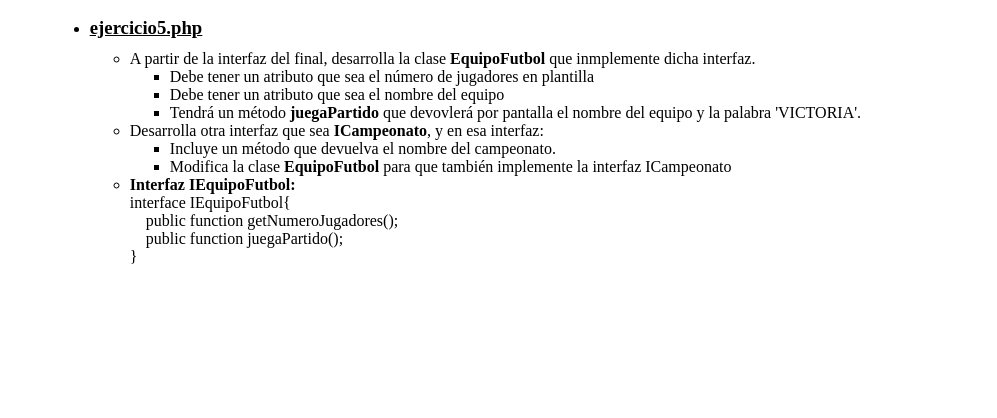
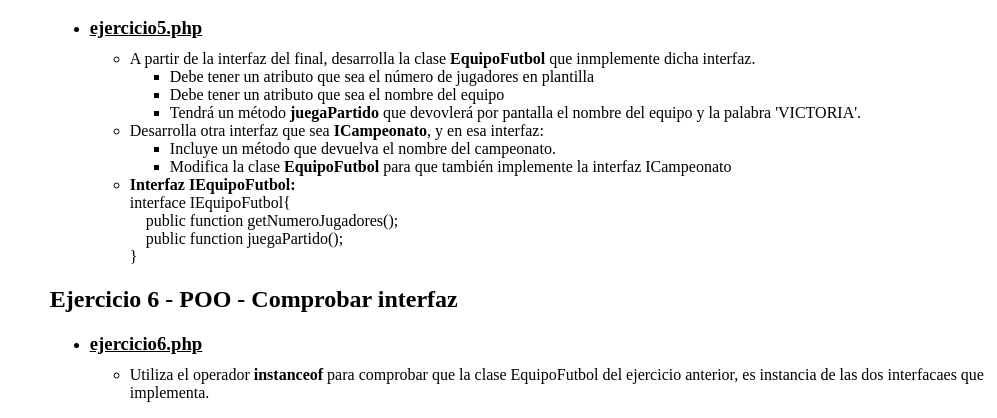
Before and after one commit to juangj-opg/DWES-UD6, a PHP site: page / in a window 1280 px wide. Shown: the part 1169-1587 px from the top of the page, without its empty margins (283-1280 px from the left). Before the commit the page ends 1433 px from the top, so only its background shows below. Run offline with PHP 8.4, Linux system fonts and the light colour scheme; data that the repository does not hold is empty.

Commit message:
Ejercicio 6 - Info

```diff
--- a/index.php
+++ b/index.php
@@ -92,6 +92,14 @@ include "cabecera.php";
     </ul>
 </ul>
 
+<h2>Ejercicio 6 - POO - Comprobar interfaz</h2>
+<ul>
+    <li><a href="./ejercicio6.php"><h3 class="nopad">ejercicio6.php</h3></a></li>
+    <ul>
+        <li>Utiliza el operador <b>instanceof</b> para comprobar que la clase EquipoFutbol del ejercicio anterior, es instancia de las dos interfacaes que implementa.</li>
+    </ul>
+</ul>
+
 
 
 
```
Also changed, not shown: README.md.
